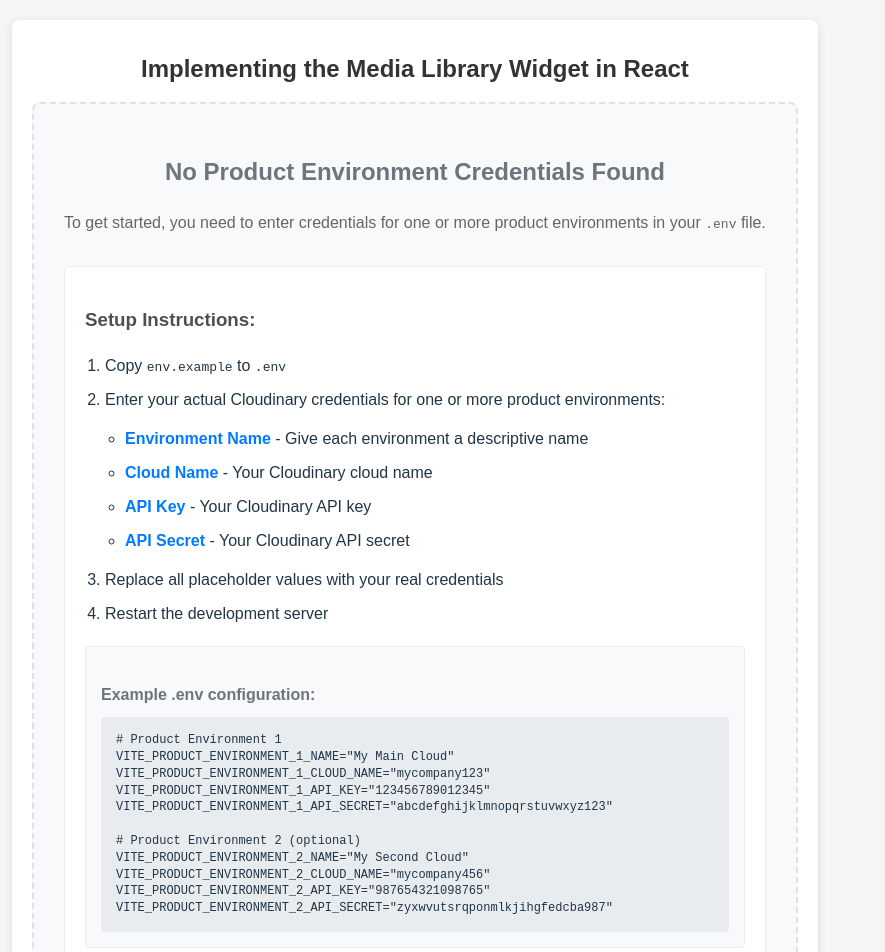
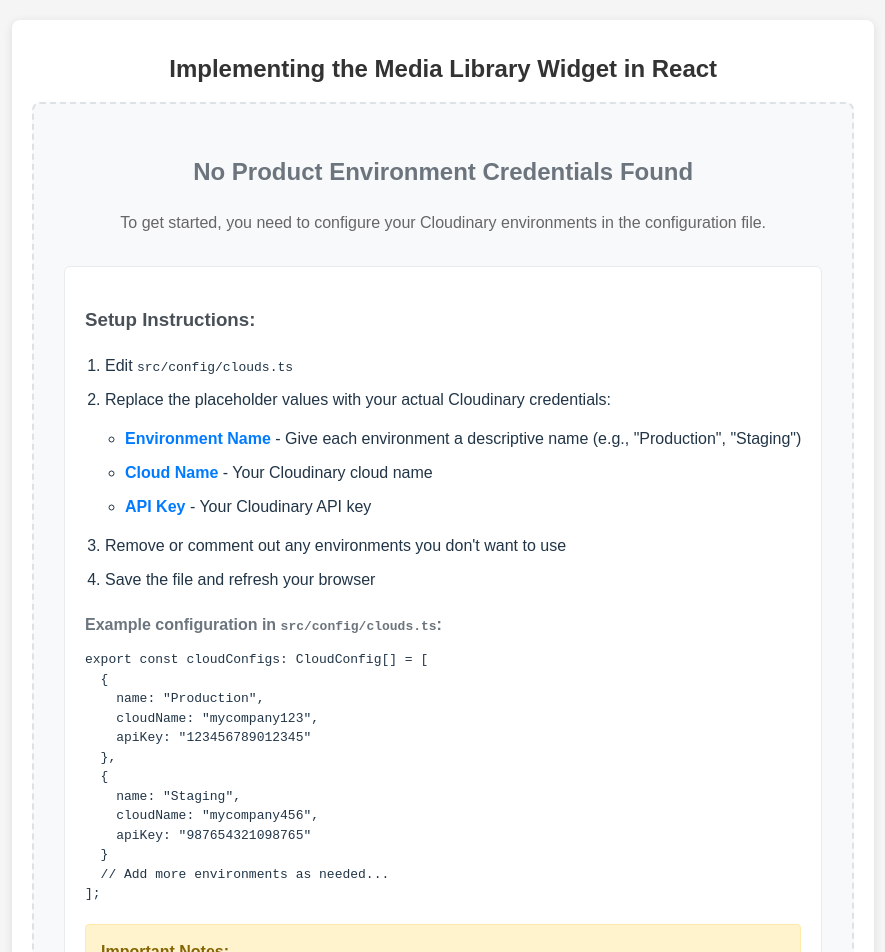
Before and after one commit to cloudinary-devs/media-library-widget-react, a React (Vite) app: page / in a window 1280 px wide. Shown: the top 952 px of the page, without its empty margins (8-893 px from the left). Built offline with nearby package versions, Linux system fonts and the light colour scheme.

Commit message:
update instructions

```diff
--- a/src/components/MediaLibraryWidget.tsx
+++ b/src/components/MediaLibraryWidget.tsx
@@ -136,38 +136,39 @@
         <div className="empty-state">
           <h2>No Product Environment Credentials Found</h2>
           <p>
-            To get started, you need to enter credentials for one or more product environments in your <code>.env</code> file.
+            To get started, you need to configure your Cloudinary environments in the configuration file.
           </p>
 
           <div className="setup-instructions">
             <h3>Setup Instructions:</h3>
             <ol>
-              <li>Copy <code>env.example</code> to <code>.env</code></li>
-              <li>Enter your actual Cloudinary credentials for one or more product environments:</li>
+              <li>Edit <code>src/config/clouds.ts</code></li>
+              <li>Replace the placeholder values with your actual Cloudinary credentials:</li>
               <ul>
-                <li><strong>Environment Name</strong> - Give each environment a descriptive name</li>
+                <li><strong>Environment Name</strong> - Give each environment a descriptive name (e.g., "Production", "Staging")</li>
                 <li><strong>Cloud Name</strong> - Your Cloudinary cloud name</li>
                 <li><strong>API Key</strong> - Your Cloudinary API key</li>
-                <li><strong>API Secret</strong> - Your Cloudinary API secret</li>
               </ul>
-              <li>Replace all placeholder values with your real credentials</li>
-              <li>Restart the development server</li>
+              <li>Remove or comment out any environments you don't want to use</li>
+              <li>Save the file and refresh your browser</li>
             </ol>
 
-            <div className="env-example">
-              <h4>Example .env configuration:</h4>
+            <div className="config-example">
+              <h4>Example configuration in <code>src/config/clouds.ts</code>:</h4>
               <pre>
-{`# Product Environment 1
-VITE_PRODUCT_ENVIRONMENT_1_NAME="My Main Cloud"
-VITE_PRODUCT_ENVIRONMENT_1_CLOUD_NAME="mycompany123"
-VITE_PRODUCT_ENVIRONMENT_1_API_KEY="123456789012345"
-VITE_PRODUCT_ENVIRONMENT_1_API_SECRET="abcdefghijklmnopqrstuvwxyz123"
-
-# Product Environment 2 (optional)
-VITE_PRODUCT_ENVIRONMENT_2_NAME="My Second Cloud"
-VITE_PRODUCT_ENVIRONMENT_2_CLOUD_NAME="mycompany456"
-VITE_PRODUCT_ENVIRONMENT_2_API_KEY="987654321098765"
-VITE_PRODUCT_ENVIRONMENT_2_API_SECRET="zyxwvutsrqponmlkjihgfedcba987"`}
+{`export const cloudConfigs: CloudConfig[] = [
+  {
+    name: "Production",
+    cloudName: "mycompany123",
+    apiKey: "123456789012345"
+  },
+  {
+    name: "Staging",
+    cloudName: "mycompany456",
+    apiKey: "987654321098765"
+  }
+  // Add more environments as needed...
+];`}
               </pre>
             </div>
 
@@ -175,8 +176,8 @@
               <h4>Important Notes:</h4>
               <ul>
                 <li>Only environments with real credentials (no placeholders) will appear in the dropdown</li>
-                <li>Make sure your <code>.env</code> file is in the root directory</li>
-                <li>Restart the server after making changes to <code>.env</code></li>
+                <li>Changes to the config file will take effect after refreshing the browser</li>
+                <li>You can add as many environments as you need</li>
               </ul>
             </div>
           </div>
```
Also changed, not shown: 1 other file (tests, documents, lock files or other folders).
